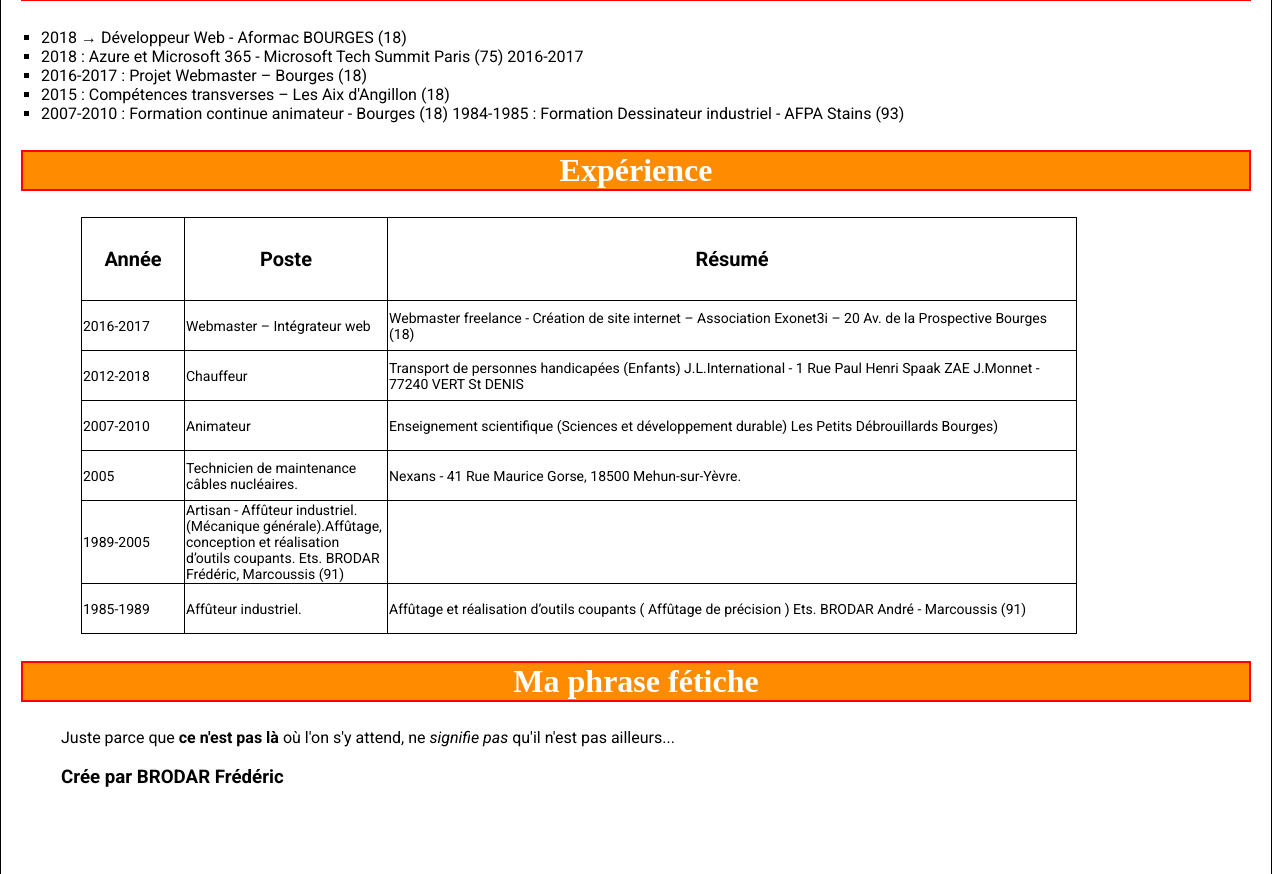
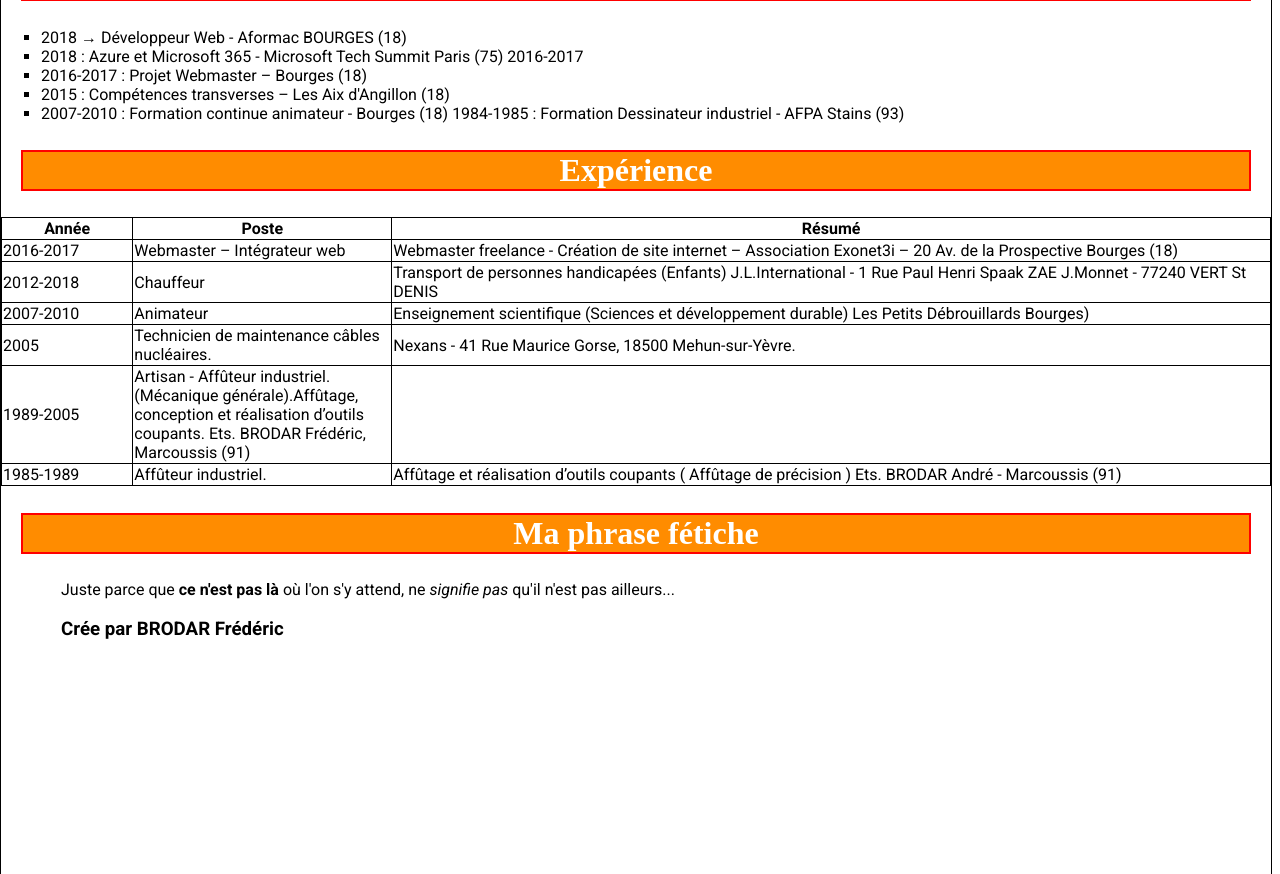
Before and after one commit to Adrenogenesis/dev_cv, a PHP site: page / in a window 1280 px wide. Shown: the part 528-1402 px from the top of the page. Run offline with PHP 8.4, Linux system fonts and the light colour scheme; some web fonts are replaced.

Commit message:
Update style.css

```diff
--- a/css/style.css
+++ b/css/style.css
@@ -77,25 +77,27 @@ p {
 
 table {
     border-collapse: collapse;
-    margin-left: 80px;
-    margin-right: 80px;
-    border: 1px solid black;
-
+    width: 100%;
 }
 
 table, th, td {
     border: 1px solid black;
 }
-th {
-    height: 80px;
-    text-align: center;
-    font-size: 20px;
+
+.tab {
+    margin : 80px;
 }
 
-tr {
-    height: 50px;
-    font-size: 14px;
+.col1{
+    width: 100px;
+}
 
+.col2{
+    width: 200px;
+}
+
+.col3 {
+    width: auto;
 }
 
 
@@ -107,14 +109,3 @@ tr {
   }
 
   ul.a {list-style-type: square;}
-
-  ul {
-
-  }.c1 {
-}
-.c0 {
-}
-.t0 {
-}
-.t1 {
-}
```
